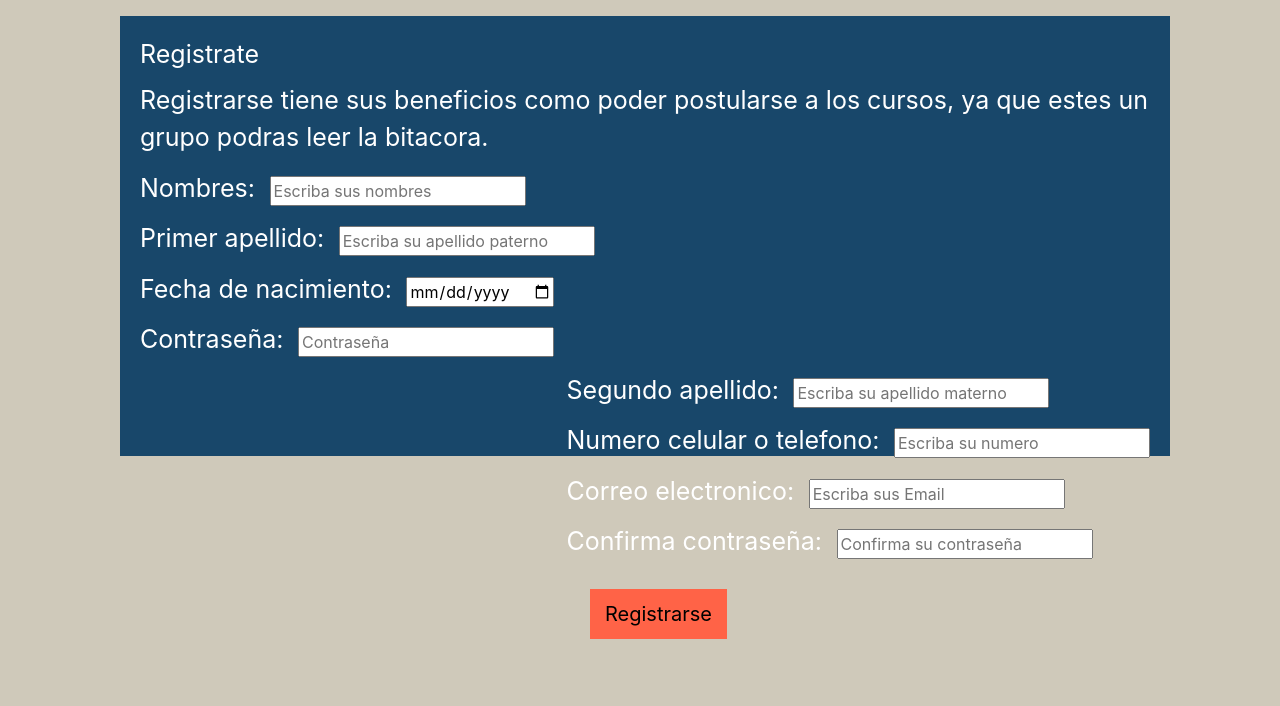
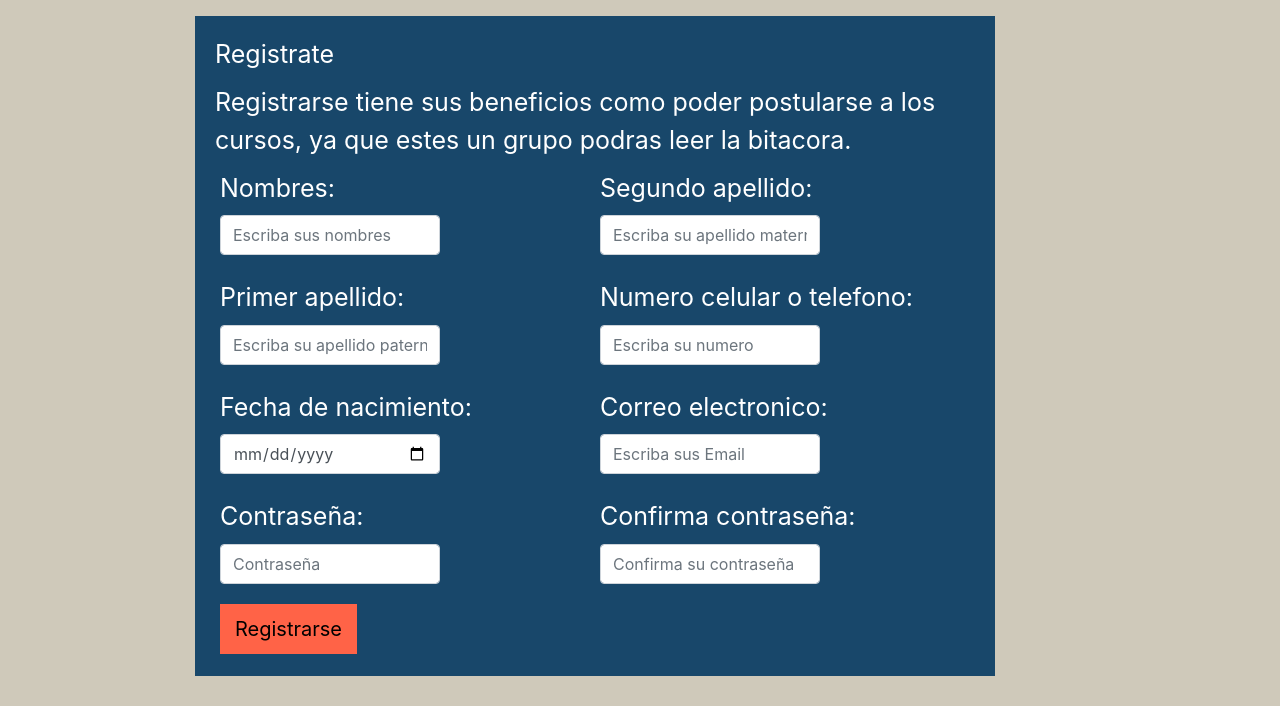
Before and after one commit to Markinsky/eslefo, a web app: file views/sign.html in a window 1280 px wide. Shown: the part 94-800 px from the top of the page. Run offline with its HTML, style and script files only (its server is not run), Linux system fonts and the light colour scheme; some libraries are stand-ins or nearby versions.

Commit message:
5 10 2020 2

```diff
--- a/css/main.css
+++ b/css/main.css
@@ -230,31 +230,16 @@ input[name="r"] {
 .signum {
   position: absolute;
   top: 110px;
-  left: 120px;
-  height: 440px;
-  width: 1050px;
+  left: 200px;
+  height: 660px;
+  margin-bottom: 20px;
+  width: 800px;
   background: #18476a;
   padding: 20px;
 }
 
-.iz {
-  float: left;
-}
-.iz label {
-  margin-right: 10px;
-  margin-top: 5px;
-}
-.der {
-  float: right;
-}
-.der label {
-  margin-right: 10px;
-  margin-top: 5px;
-}
-
 .signButton {
   margin-top: 20px;
-  margin-left: 450px;
   background-color: tomato;
   padding: 10px 15px;
   border: none;
@@ -264,3 +249,8 @@ input[name="r"] {
 .signButton:hover {
   background: yellowgreen;
 }
+
+.nana {
+  width: 220px;
+  height: 40px;
+}
--- a/views/sign.html
+++ b/views/sign.html
@@ -61,40 +61,68 @@
     </div>
 
     <div class="container">
-      <div class="signum letters">
+      <div class="signum letters form-row">
         <label> Registrate </label>
         <label>
           Registrarse tiene sus beneficios como poder postularse a los cursos,
           ya que estes un grupo podras leer la bitacora.
         </label>
         <br />
-        <div class="iz">
+        <div class="col">
           <label> Nombres: </label>
-          <input type="text" placeholder="Escriba sus nombres" />
+          <input
+            class="form-control nana"
+            type="text"
+            placeholder="Escriba sus nombres"
+          />
           <br />
           <label> Primer apellido: </label>
-          <input type="text" placeholder="Escriba su apellido paterno" />
+          <input
+            class="form-control nana"
+            type="text"
+            placeholder="Escriba su apellido paterno"
+          />
           <br />
           <label>Fecha de nacimiento:</label>
-          <input type="date" />
+          <input class="form-control nana" type="date" />
           <br />
           <label>Contraseña:</label>
-          <input type="text" placeholder="Contraseña" />
+          <input
+            class="form-control nana"
+            type="text"
+            placeholder="Contraseña"
+          />
+          <input type="submit" class="signButton" value="Registrarse" />
         </div>
-        <div class="der">
+        <div class="col">
           <label>Segundo apellido:</label>
-          <input type="text" placeholder="Escriba su apellido materno" />
+          <input
+            class="form-control nana"
+            type="text"
+            placeholder="Escriba su apellido materno"
+          />
           <br />
           <label>Numero celular o telefono:</label>
-          <input type="text" placeholder="Escriba su numero" />
+          <input
+            class="form-control nana"
+            type="text"
+            placeholder="Escriba su numero"
+          />
           <br />
           <label>Correo electronico:</label>
-          <input type="text" placeholder="Escriba sus Email" />
+          <input
+            class="form-control nana"
+            type="text"
+            placeholder="Escriba sus Email"
+          />
           <br />
           <label>Confirma contraseña:</label>
-          <input type="text" placeholder="Confirma su contraseña" />
+          <input
+            class="form-control nana"
+            type="text"
+            placeholder="Confirma su contraseña"
+          />
         </div>
-        <input type="submit" class="signButton" value="Registrarse" />
       </div>
     </div>
   </body>
```
